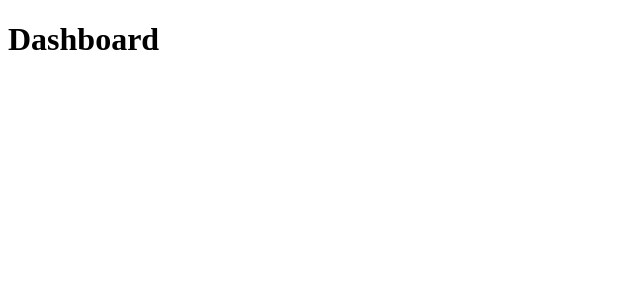
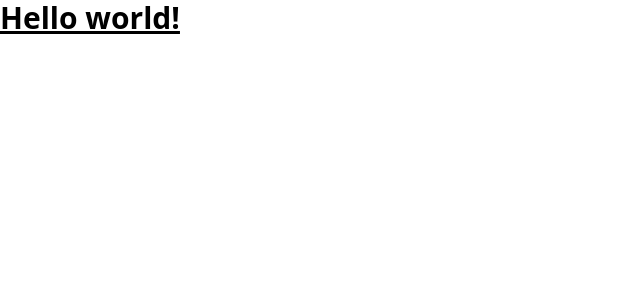
Before and after one commit to ArthurChf/Cryptoviz, a Vue app in the folder app/: page / in a window 1280 px wide. Shown: the top 300 px of the page, without its empty margins (0-640 px from the left). Built offline with nearby package versions, Linux system fonts and the light colour scheme.

Commit message:
tailwind

```diff
--- a/app/index.html
+++ b/app/index.html
@@ -5,6 +5,7 @@
         <link rel="icon" href="/favicon.ico">
         <meta name="viewport" content="width=device-width, initial-scale=1.0">
         <title>Big data</title>
+        <link href="/dist/output.css" rel="stylesheet">
     </head>
     <body>
         <div id="app"></div>
--- a/app/package.json
+++ b/app/package.json
@@ -19,8 +19,11 @@
         "@typescript-eslint/parser": "^5.59.5",
         "@vitejs/plugin-vue": "^4.2.3",
         "@vue/tsconfig": "^0.4.0",
+        "autoprefixer": "^10.4.15",
         "eslint": "^8.39.0",
         "eslint-plugin-vue": "^9.11.0",
+        "postcss": "^8.4.29",
+        "tailwindcss": "^3.3.3",
         "typescript": "~5.0.4",
         "vite": "^4.3.5",
         "vue-eslint-parser": "^9.3.0",
--- /dev/null
+++ b/app/postcss.config.js
@@ -0,0 +1,6 @@
+module.exports = {
+    plugins: {
+        autoprefixer: {},
+        tailwindcss: {}
+    }
+};
--- /dev/null
+++ b/app/src/assets/style/main.css
@@ -0,0 +1,3 @@
+@tailwind base;
+@tailwind components;
+@tailwind utilities;
--- a/app/src/main.ts
+++ b/app/src/main.ts
@@ -1,6 +1,7 @@
 import { createApp } from 'vue';
 import { createPinia } from 'pinia';
 
+import './assets/style/main.css';
 import App from './App.vue';
 import router from './router';
 
--- a/app/src/views/Dashboard.vue
+++ b/app/src/views/Dashboard.vue
@@ -1,6 +1,9 @@
 <template>
-    <h1>Dashboard</h1>
+    <h1 class="text-3xl font-bold underline">
+        Hello world!
+    </h1>
 </template>
 
-<script setup lang="ts">
-</script>
+<style scoped>
+
+</style>
--- /dev/null
+++ b/app/tailwind.config.js
@@ -0,0 +1,10 @@
+module.exports = {
+    content: [
+        './index.html',
+        './src/**/*.{vue,js,ts,jsx,tsx}'
+    ],
+    plugins: [],
+    theme: {
+        extend: {}
+    }
+};
```
Also changed, not shown: 1 other file (tests, documents, lock files or other folders).
